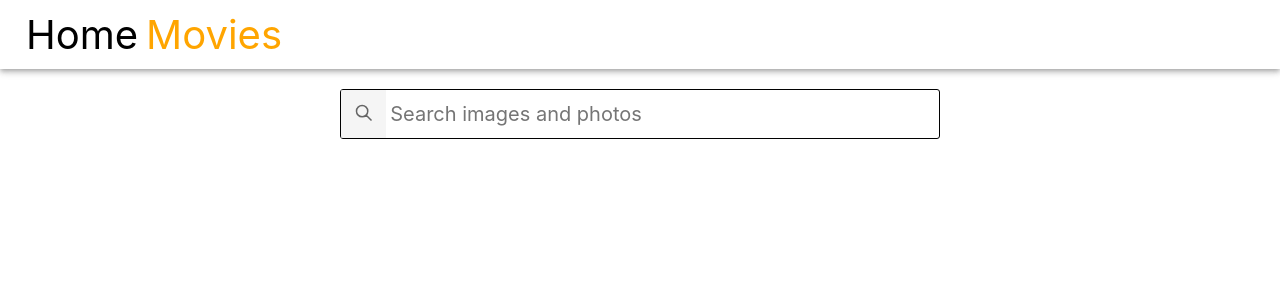
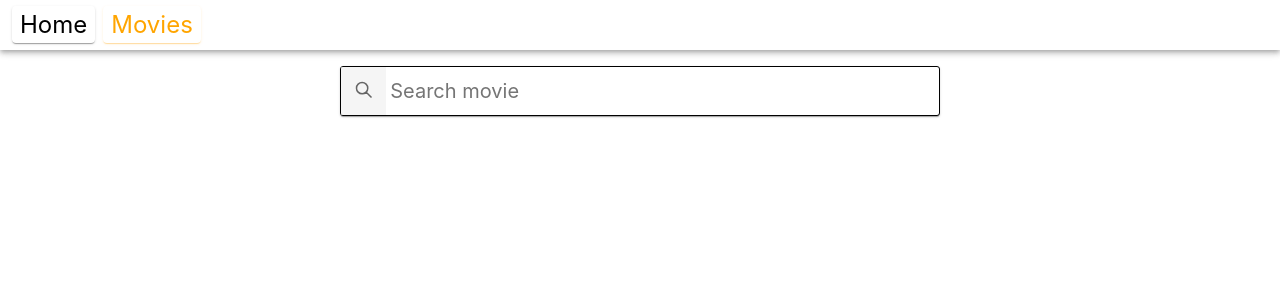
Before and after one commit to AlexDolhov/goit-react-hw-05-movies, a React (Create React App) app: page /movies in a window 1280 px wide. Shown: the top 300 px of the page. Built offline with nearby package versions, Linux system fonts and the light colour scheme.

Commit message:
adds all requsts to api

```diff
--- a/src/api.jsx
+++ b/src/api.jsx
@@ -9,3 +9,26 @@ export const fetchTrandingMovies = async () => {
   const response = await axios.get(`trending/movie/day?api_key=${KEY}`);
   return response.data;
 };
+
+export const fetchQueryMovies = async query => {
+  const response = await axios.get(
+    `search/movie?api_key=${KEY}&query=${query}`
+  );
+  return response.data;
+};
+
+export const fetchMovieById = async movieId => {
+  const response = await axios.get(`movie/${movieId}?api_key=${KEY}`);
+  return response.data;
+};
+
+export const fetchMovieCredits = async movieId => {
+  const response = await axios.get(`movie/${movieId}/credits?api_key=${KEY}`);
+  return response.data;
+};
+
+export const fetchMovieReviews = async movieId => {
+  const responce = await axios.get(`movie/${movieId}/reviews?api_key=${KEY}`);
+
+  return responce.data;
+};
--- a/src/components/App.jsx
+++ b/src/components/App.jsx
@@ -4,15 +4,16 @@ import { Route, Routes } from 'react-router-dom';
 import { SharedLayout } from './SharedLayout/SharedLayout';
 
 export const App = () => {
-  // const response = getTrandingMovies();
-  // console.log(response);
-
   return (
     <Routes>
       <Route path="/" element={<SharedLayout />}>
-        <Route path="/" element={<Home />} />
-        <Route path="/movies" element={<Movies />} />
-        <Route path="*" element={<div>Home</div>} />
+        <Route index element={<Home />} />
+        <Route path="movies" element={<Movies />} />
+        <Route path="movies/:movieId" element={<div>MovieDetails</div>}>
+          <Route path="cast" element={<div>Cast</div>} />
+          <Route path="reviews" element={<div>Reviews</div>} />
+        </Route>
+        <Route path="*" element={<Home />} />
       </Route>
     </Routes>
   );
--- a/src/components/SearchBar/SearchBar.jsx
+++ b/src/components/SearchBar/SearchBar.jsx
@@ -34,7 +34,7 @@ export const SearchBar = ({ onSubmit }) => {
         type="text"
         autocomplete="off"
         autoFocus
-        placeholder="Search images and photos"
+        placeholder="Search movie"
         onChange={inputQueryChange}
       />
     </SearchForm>
--- a/src/components/SearchBar/SearchBar.styled.jsx
+++ b/src/components/SearchBar/SearchBar.styled.jsx
@@ -9,19 +9,17 @@ export const SearchForm = styled.form`
   border-radius: 3px;
   border: 1px solid;
   /* overflow: hidden; */
-  margin-top: 20px;
   margin-left: auto;
   margin-right: auto;
+
+  box-shadow: 0px 2px 1px -1px rgb(0 0 0 / 20%),
+    0px 1px 1px 0px rgb(0 0 0 / 14%), 0px 1px 3px 0px rgb(0 0 0 / 12%);
 `;
 export const Button = styled.button`
   display: inline-block;
   width: 48px;
   height: 48px;
   border: 0;
-  /* background-image: url('https://image.flaticon.com/icons/svg/149/149852.svg');
-  background-size: 40%;
-  background-repeat: no-repeat;
-  background-position: center; */
   opacity: 0.6;
   transition: opacity 250ms cubic-bezier(0.4, 0, 0.2, 1);
   cursor: pointer;
@@ -31,23 +29,6 @@ export const Button = styled.button`
     opacity: 1;
   }
 `;
-
-// export const Label = styled.span`
-//   position: absolute;
-//   width: 1px;
-//   height: 1px;
-//   padding: 0;
-//   overflow: hidden;
-//   clip: rect(0, 0, 0, 0);
-//   white-space: nowrap;
-//   clip-path: inset(50%);
-//   border: 0;
-
-//   &::placeholder {
-//     font: inherit;
-//     font-size: 18px;
-//   }
-// `;
 
 export const SearchInput = styled.input`
   display: inline-block;
--- a/src/components/SharedLayout/SharedLayout.jsx
+++ b/src/components/SharedLayout/SharedLayout.jsx
@@ -14,6 +14,7 @@ export const SharedLayout = () => {
           <Link to="/movies">Movies</Link>
         </nav>
       </Header>
+
       <Suspense fallback={<Loader />}>
         <Outlet />
       </Suspense>
--- a/src/components/SharedLayout/SharedLayout.styled.jsx
+++ b/src/components/SharedLayout/SharedLayout.styled.jsx
@@ -6,21 +6,45 @@ export const Container = styled.div`
     display: 'flex';
     justify-content: 'center';
     align-items: 'center'; */
-  font-size: 40px;
+  /* max-width: 1280px;
+  margin-left: auto;
+  margin-right: auto;
+  padding-right: 16px;
+  padding-left: 16px; */
+  /* font-size: 40px; */
   color: #010101;
 `;
 
 export const Link = styled(NavLink)`
   /* display: flex; */
   /* align-items: center; */
-  gap: 10px;
-  padding: 4px;
+
+  padding: 4px 8px;
+
+  line-height: 1;
   border-radius: 4px;
+  /* border: 1px solid; */
+  font-size: 24px;
   text-decoration: none;
   color: #000000;
+  box-shadow: 0px 2px 1px -1px rgb(0 0 0 / 20%),
+    0px 1px 1px 0px rgb(0 0 0 / 14%), 0px 1px 3px 0px rgb(0 0 0 / 12%);
+  transition: box-shadow 250ms linear;
+
+  &:not(:last-child) {
+    margin-right: 8px;
+  }
 
   &.active {
-    color: orange;
+    color: rgb(255, 165, 0);
+    box-shadow: 0px 2px 1px -1px rgb(255 165 0 / 20%),
+      0px 1px 1px 0px rgb(255 165 0 / 14%), 0px 1px 3px 0px rgb(255 165 0 / 12%);
+  }
+
+  &:hover,
+  &:focus {
+    box-shadow: 0px 2px 1px -1px rgb(255 165 0 / 20%),
+      0px 1px 1px 0px rgb(255 165 0 / 14%), 0px 1px 3px 0px rgb(255 165 0 / 12%);
   }
 `;
 
@@ -32,11 +56,10 @@ export const Header = styled.header`
   display: flex;
   /* justify-content: center; */
   align-items: center;
-  min-height: 60px;
-  padding-right: 22px;
-  padding-left: 22px;
-  padding-top: 10px;
-  padding-bottom: 10px;
+  min-height: 50px;
+  padding: 8px 12px;
+  margin-bottom: 16px;
+
   color: #2a2a2a;
   background-color: #fff;
   overflow: hidden;
--- a/src/index.css
+++ b/src/index.css
@@ -26,6 +26,11 @@ img {
   height: auto;
 }
 
+.a {
+  margin: 0;
+  padding: 0;
+}
+
 h1,
 h2,
 h3,
--- a/src/pages/Home.jsx
+++ b/src/pages/Home.jsx
@@ -11,8 +11,8 @@ const Home = () => {
       try {
         const response = await fetchTrandingMovies();
         const movies = response.results;
-        console.log('response', response);
-        console.log('movies', movies);
+        // console.log('response', response);
+        // console.log('movies', movies);
         setTrandingMovies(movies);
       } catch {
         // setError('Failed to load gallary :(');
--- a/src/pages/Movies.jsx
+++ b/src/pages/Movies.jsx
@@ -1,10 +1,17 @@
+import { MoviesList } from 'components/MoviesList/MoviesList';
 import { SearchBar } from 'components/SearchBar/SearchBar';
-import { Outlet } from 'react-router-dom';
+import { useState } from 'react';
+import { Outlet, useSearchParams } from 'react-router-dom';
 
 const Movies = () => {
+  const [queryMovies, setQueryMovies] = useState([]);
+  const [searchParams, setSearchParams] = useSearchParams();
+  const query = searchParams.get('query') ?? '';
+
   return (
     <main>
       <SearchBar />
+      <MoviesList movies={queryMovies} />
       <Outlet />
     </main>
   );
```
Also changed, not shown: src/pages/MovieDetails.jsx (+9 -9 lines).
